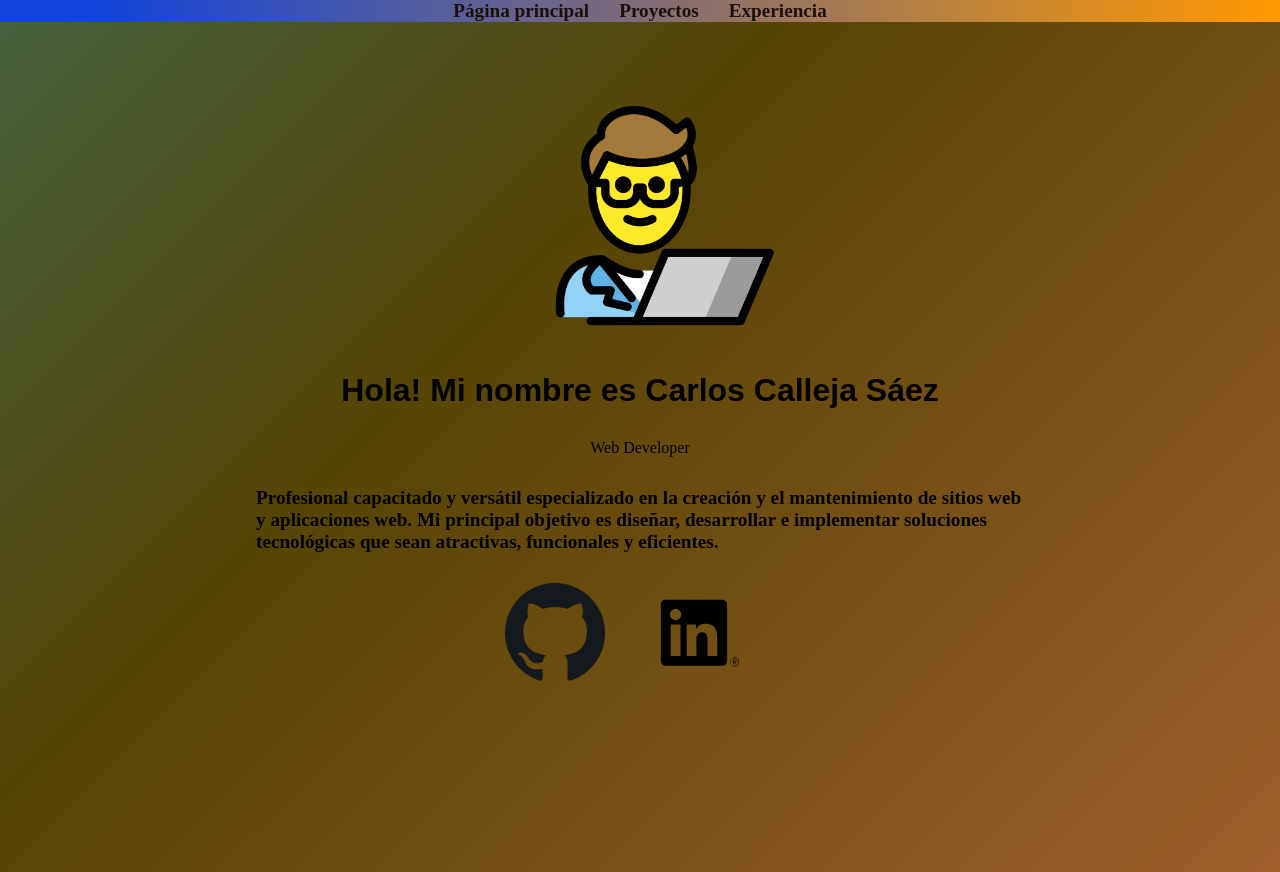
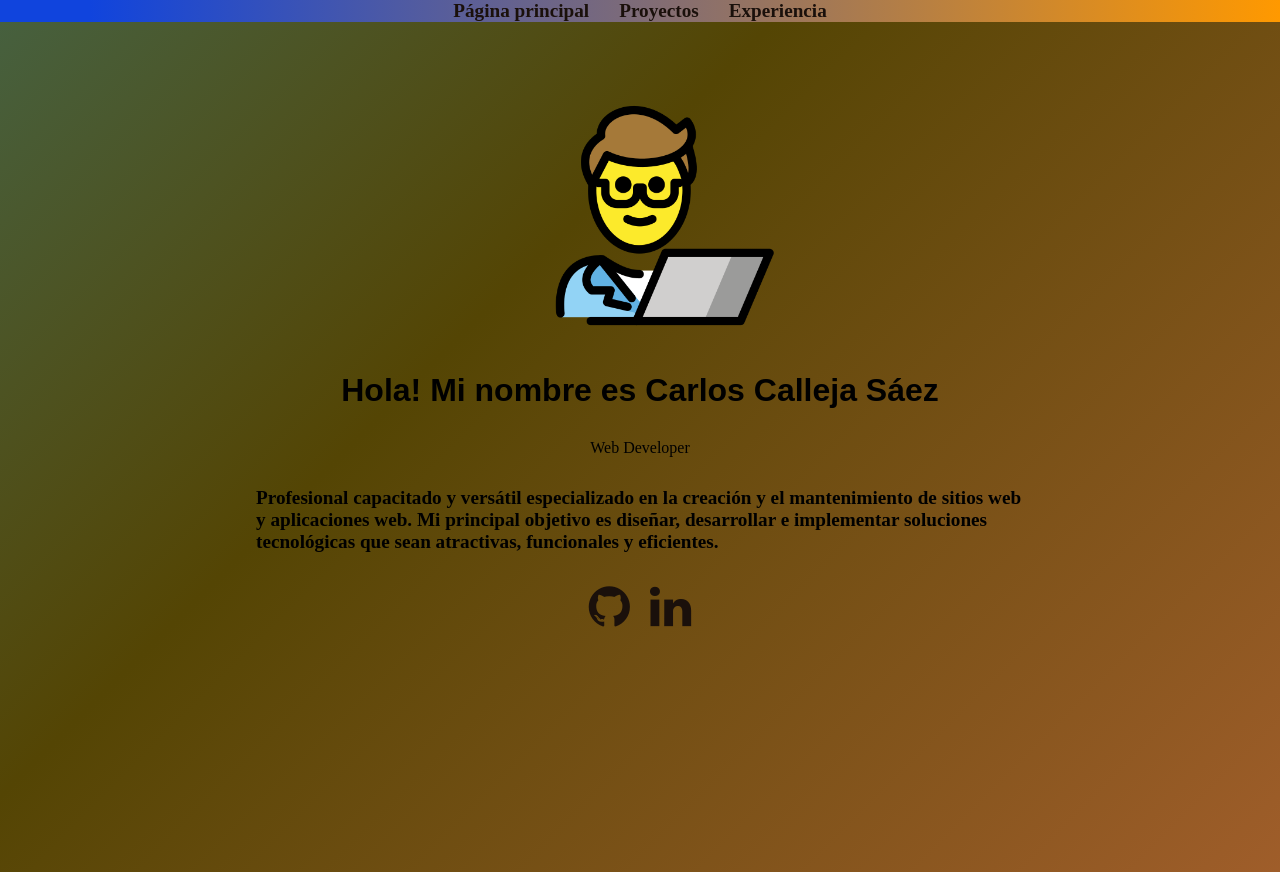
Before and after one commit to CarlosCallejaSaez/portfolio-vite, a website built with Vite: page index.html in a window 1280 px wide. Built offline with nearby package versions, Linux system fonts and the light colour scheme.

Commit message:
icons social

```diff
--- a/index.html
+++ b/index.html
@@ -4,6 +4,7 @@
 <head>
   <meta charset="UTF-8" />
   <link rel="icon" type="image/svg+xml" href="/vite.svg" />
+  <link rel="stylesheet" href="https://cdnjs.cloudflare.com/ajax/libs/font-awesome/4.7.0/css/font-awesome.min.css">
   <meta name="viewport" content="width=device-width, initial-scale=1.0" />
   <title>Carlos Calleja Sáez</title>
 </head>
--- a/main.js
+++ b/main.js
@@ -81,8 +81,8 @@ const renderHome = () => {
         <h4 class="description"> ${data.description}</h4>
 
       <div class="social">
-      <a href=${data.github} ><img id="github" src="/assets/00github.png" id="github" ></a>
-      <a href=${data.linkedin} ><img id="linkedin" src="./assets/LinkedIn-Icon-Black-Logo.wine.svg" id="linkedin" ></a>
+      <a href=${data.github} ><i class="fa fa-github" style="font-size:48px;"></i></a>
+      <a href=${data.linkedin} ><i class="fa fa-linkedin" aria-hidden="true" style="font-size:48px;"></i></a>
       </div>
 
 
```
